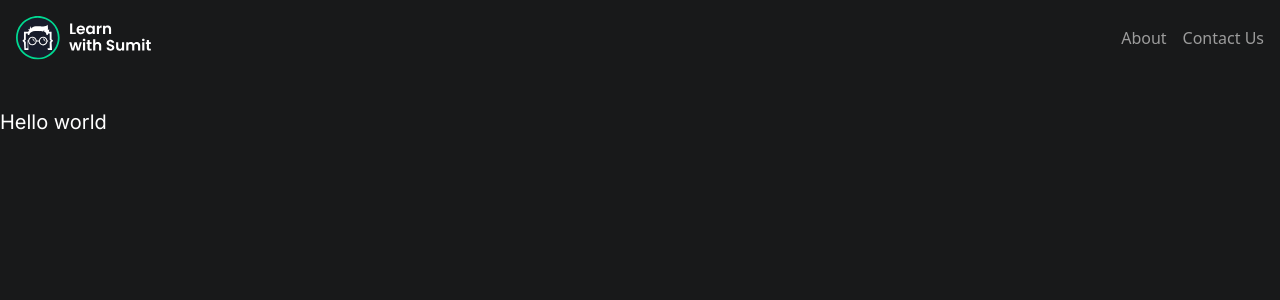
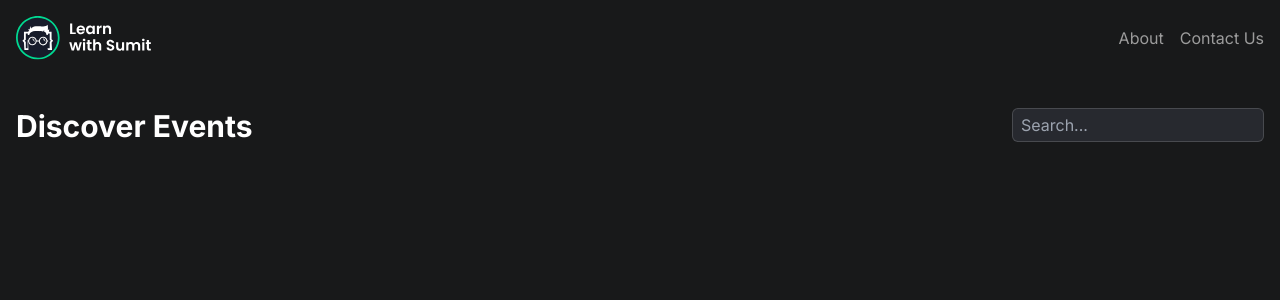
Before and after one commit to Jisan-Dev/lws-Eventry, a Next.js app: page / in a window 1280 px wide. Shown: the top 300 px of the page. Built offline with nearby package versions, Linux system fonts and the light colour scheme.

Commit message:
Add header in landing page

```diff
--- a/app/layout.js
+++ b/app/layout.js
@@ -17,9 +17,9 @@
 export default function RootLayout({ children }) {
   return (
     <html lang="en">
-      <body className={inter.variable}>
+      <body className={`${inter.variable} font-inter`}>
         <Navbar />
-        <main className="py-8 font-inter">{children}</main>
+        <main className="py-8">{children}</main>
       </body>
     </html>
   );
--- a/app/page.js
+++ b/app/page.js
@@ -1,3 +1,9 @@
+import Header from "@/components/landing/Header";
+
 export default function Home() {
-  return <div className="text-xl">Hello world</div>;
+  return (
+    <section className="container">
+      <Header />
+    </section>
+  );
 }
--- /dev/null
+++ b/components/landing/header.jsx
@@ -0,0 +1,15 @@
+export default function Header() {
+  return (
+    <div className="flex justify-between">
+      <h1 className="font-bold text-3xl">Discover Events</h1>
+
+      <div>
+        <input
+          type="text"
+          placeholder="Search..."
+          className="bg-[#27292F] border border-[#CCCCCC]/20 py-1 px-2 rounded-md"
+        />
+      </div>
+    </div>
+  );
+}
```
